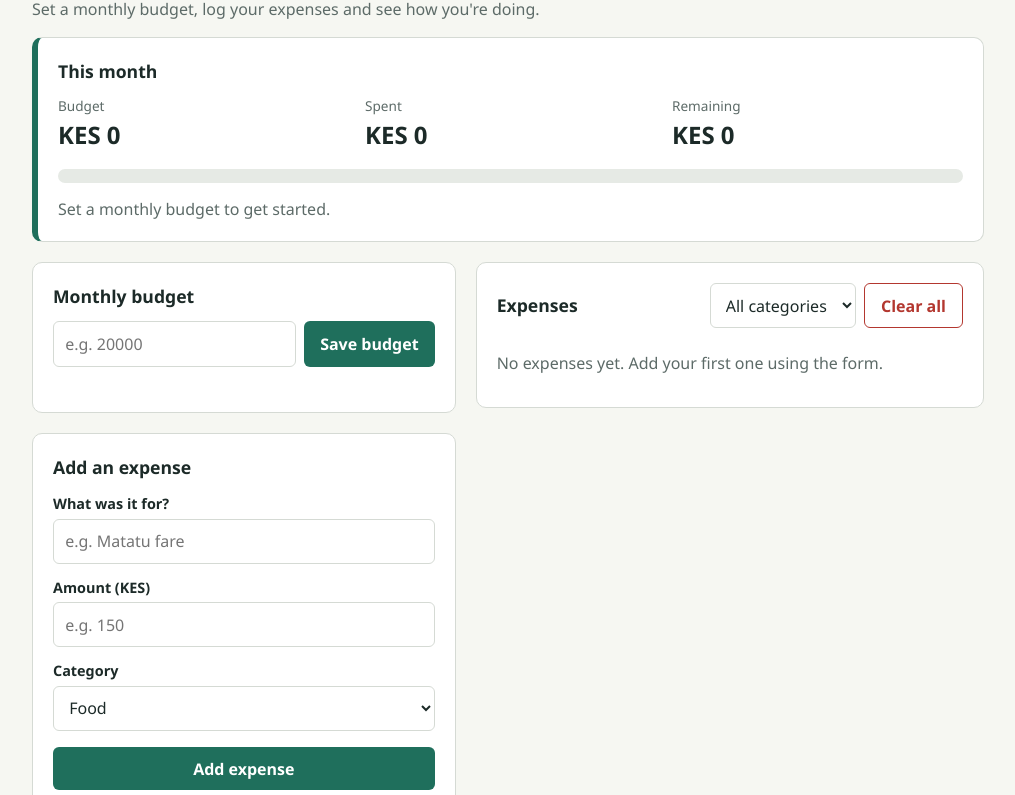
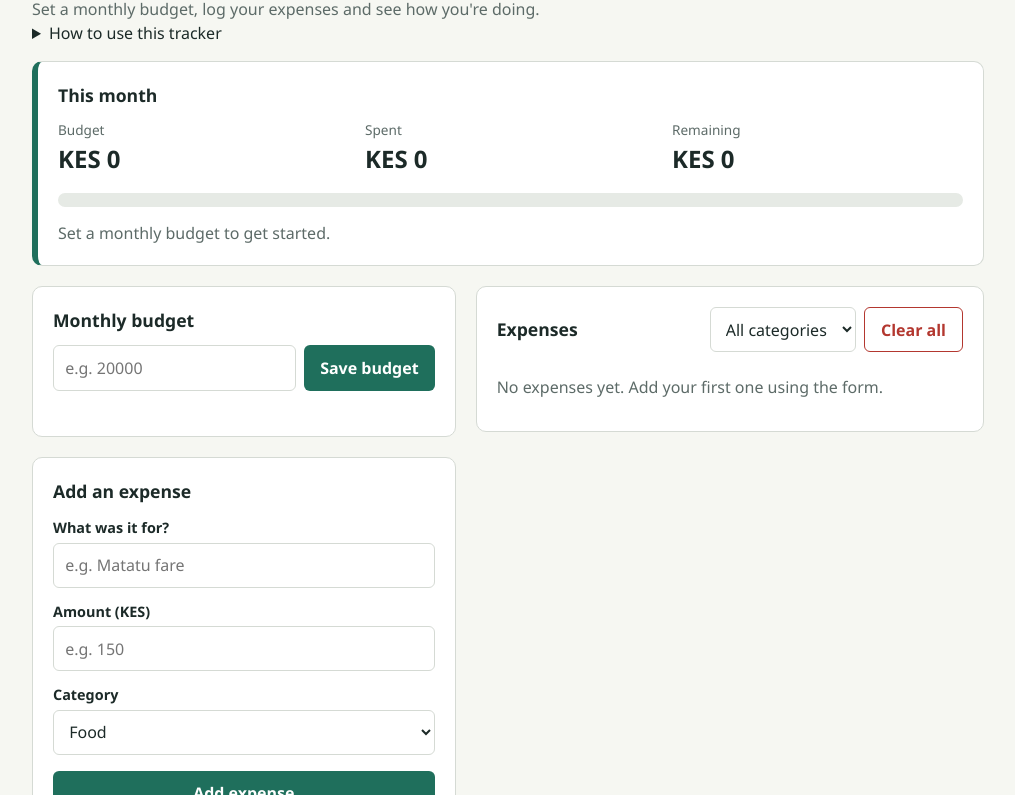
Before and after one commit to LosuruCharles/last_spendwise, a plain HTML site: page index.html in a window 1280 px wide. Shown: the part 92-887 px from the top of the page, without its empty margins (132-1147 px from the left). Drawn offline with Linux system fonts and the light colour scheme.

Commit message:
Add files via upload

```diff
--- a/index.html
+++ b/index.html
@@ -10,6 +10,10 @@
   <header class="site-header">
     <h1>SpendWise</h1>
     <p>Set a monthly budget, log your expenses and see how you're doing.</p>
+  <details>
+		<summary>How to use this tracker</summary>
+		<p2>Enter your monthly budget in "Monthly Budget" and fill in the form "Add Expense" below with the expense name, amount, category then click "Add Expense" to log it. Your expenses will appear in the table under "Expenses".</p2>
+	</details>
   </header>
 
   <main>
```
